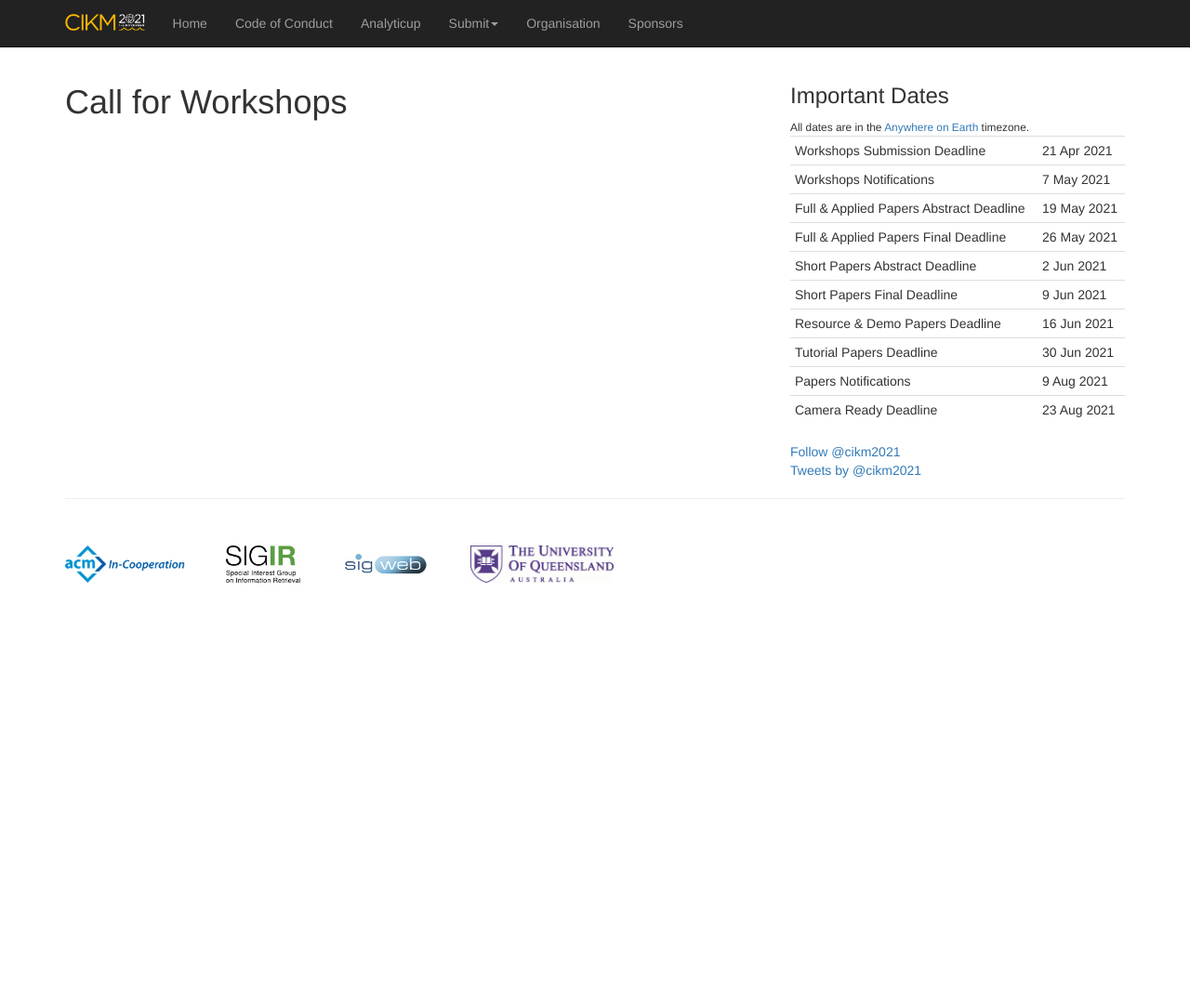
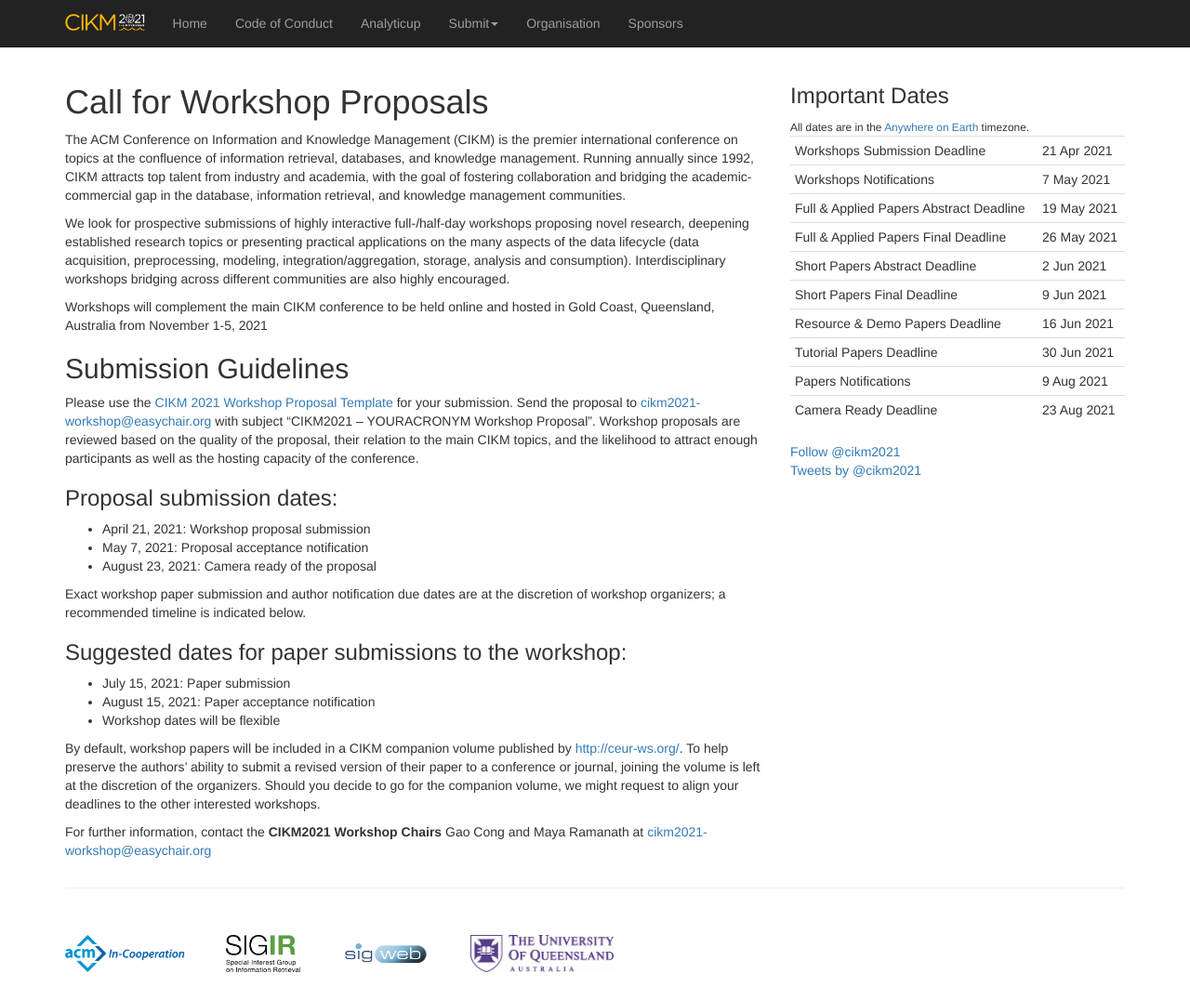
Before and after one commit to ielab/cikm2021-website, a Jekyll site: the page built from cfp/workshops.md, in a window 1280 px wide and 1076 px high. Shown: the whole window at 93% size. Built offline with Jekyll 4.4.1, drawn with Linux system fonts in a browser that asks for light colours; our own code applies the rules of GitHub Pages for plain Markdown files; comment, search, counter and statistics services are not loaded.

Commit message:
Add workshop cfp.

```diff
--- a/cfp/workshops.md
+++ b/cfp/workshops.md
@@ -1 +1,30 @@
-# Call for Workshops
+
+# Call for Workshop Proposals
+
+The ACM Conference on Information and Knowledge Management (CIKM) is the premier international conference on topics at the confluence of information retrieval, databases, and knowledge management. Running annually since 1992, CIKM attracts top talent from industry and academia, with the goal of fostering collaboration and bridging the academic-commercial gap in the database, information retrieval, and knowledge management communities.
+
+We look for prospective submissions of highly interactive full-/half-day workshops proposing novel research, deepening established research topics or presenting practical applications on the many aspects of the data lifecycle (data acquisition, preprocessing, modeling, integration/aggregation, storage, analysis and consumption). Interdisciplinary workshops bridging across different communities are also highly encouraged.
+
+Workshops will complement the main CIKM conference to be held online and hosted in Gold Coast, Queensland, Australia from November 1-5, 2021
+
+## Submission Guidelines
+
+Please use the [CIKM 2021 Workshop Proposal Template](https://drive.google.com/file/d/1kRT7vM6qrqNh8vmt1uB_p9OSgcGLbJQJ/view?usp=sharing) for your submission. Send the proposal to [cikm2021-workshop@easychair.org](mailto:cikm2021-workshop@easychair.org) with subject “CIKM2021 – YOURACRONYM Workshop Proposal”.  Workshop proposals are reviewed based on the quality of the proposal, their relation to the main CIKM topics, and the likelihood to attract enough participants as well as the hosting capacity of the conference.
+
+### Proposal submission dates:
+
+ - April 21, 2021:  Workshop proposal submission
+ - May 7, 2021: Proposal acceptance notification
+ - August 23, 2021: Camera ready of the proposal
+
+Exact workshop paper submission and author notification due dates are at the discretion of workshop organizers; a recommended timeline is indicated below.
+
+### Suggested dates for paper submissions to the workshop:
+
+ - July 15, 2021: Paper submission
+ - August 15, 2021: Paper acceptance notification
+ - Workshop dates will be flexible
+
+By default, workshop papers will be included in a CIKM companion volume published by [http://ceur-ws.org/](http://ceur-ws.org/). To help preserve the authors’ ability to submit a revised version of their paper to a conference or journal, joining the volume is left at the discretion of the organizers. Should you decide to go for the companion volume, we might request to align your deadlines to the other interested workshops.
+
+For further information, contact the **CIKM2021 Workshop Chairs** Gao Cong and Maya Ramanath at [cikm2021-workshop@easychair.org](mailto:cikm2021-workshop@easychair.org)
```
